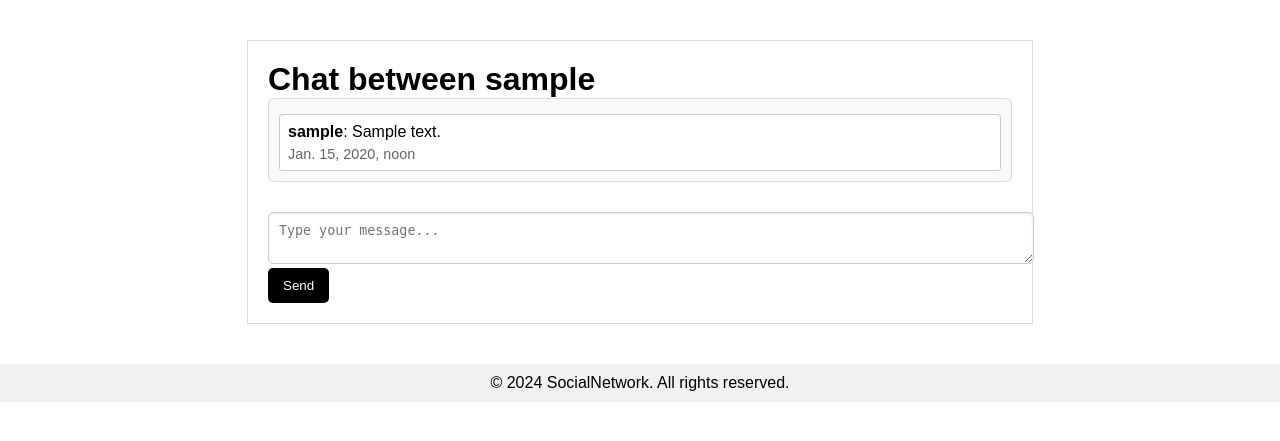
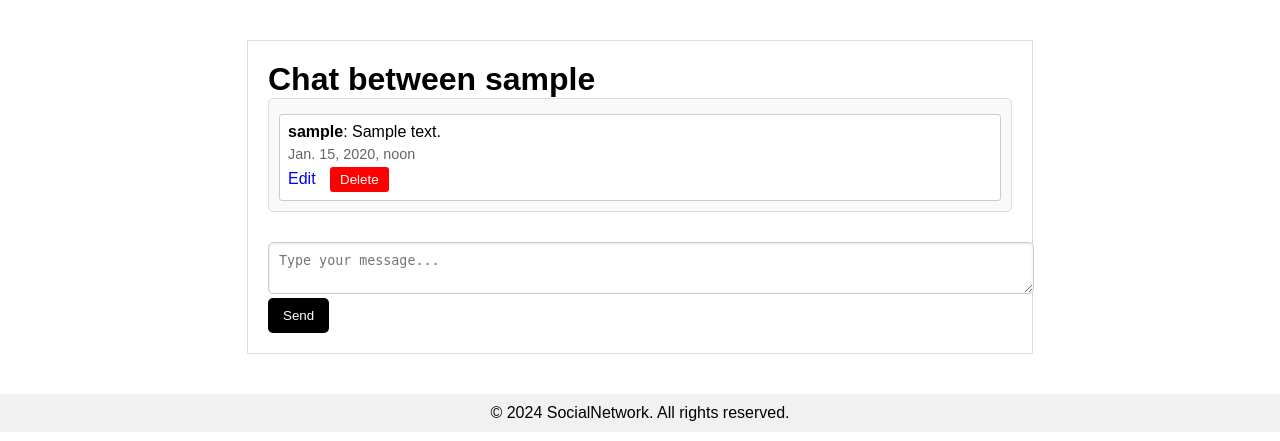
Before and after one commit to MaxMedvedenko/my-social-network, a Django app: page /chats/1/ in a window 1280 px wide. Shown: the part 48-489 px from the top of the page. Run offline with Django 5.2, Linux system fonts and the light colour scheme; a user stored in the database is signed in; tables that the repository leaves empty hold one stand-in row (values such as "Sample post").

Commit message:
add edit and delete buttons in chat messages

```diff
--- a/static/css/chat_detail.css
+++ b/static/css/chat_detail.css
@@ -61,3 +61,26 @@
 .send-button:hover {
     background-color: #555;
 }
+
+.message-actions {
+    margin-top: 5px;
+}
+
+.edit-link, .delete-button {
+    margin-right: 10px;
+    color: blue;
+    text-decoration: none;
+}
+
+.delete-button {
+    background-color: red;
+    color: white;
+    border: none;
+    padding: 5px 10px;
+    border-radius: 3px;
+    cursor: pointer;
+}
+
+.delete-button:hover {
+    background-color: darkred;
+}
--- a/templates/chat_detail.html
+++ b/templates/chat_detail.html
@@ -9,8 +9,20 @@
 
     <div id="messages" class="messages">
         {% for message in messages %}
-        <div class="message">
-            <strong>{{ message.sender.username }}</strong>: {{ message.content }} <span class="timestamp">{{ message.timestamp }}</span>
+        <div class="message" data-message-id="{{ message.id }}">
+            <strong>{{ message.sender.username }}</strong>:
+            <span class="message-content">{{ message.content }}</span>
+            <span class="timestamp">{{ message.timestamp }}</span>
+
+            {% if message.sender == request.user %}
+            <div class="message-actions">
+                <a class="edit-link" href="{% url 'edit_message' message.id %}">Edit</a>
+                <form action="{% url 'delete_message' message.id %}" method="post" style="display:inline;">
+                    {% csrf_token %}
+                    <button class="delete-button" type="submit">Delete</button>
+                </form>
+            </div>
+            {% endif %}
         </div>
         {% endfor %}
     </div>
```
